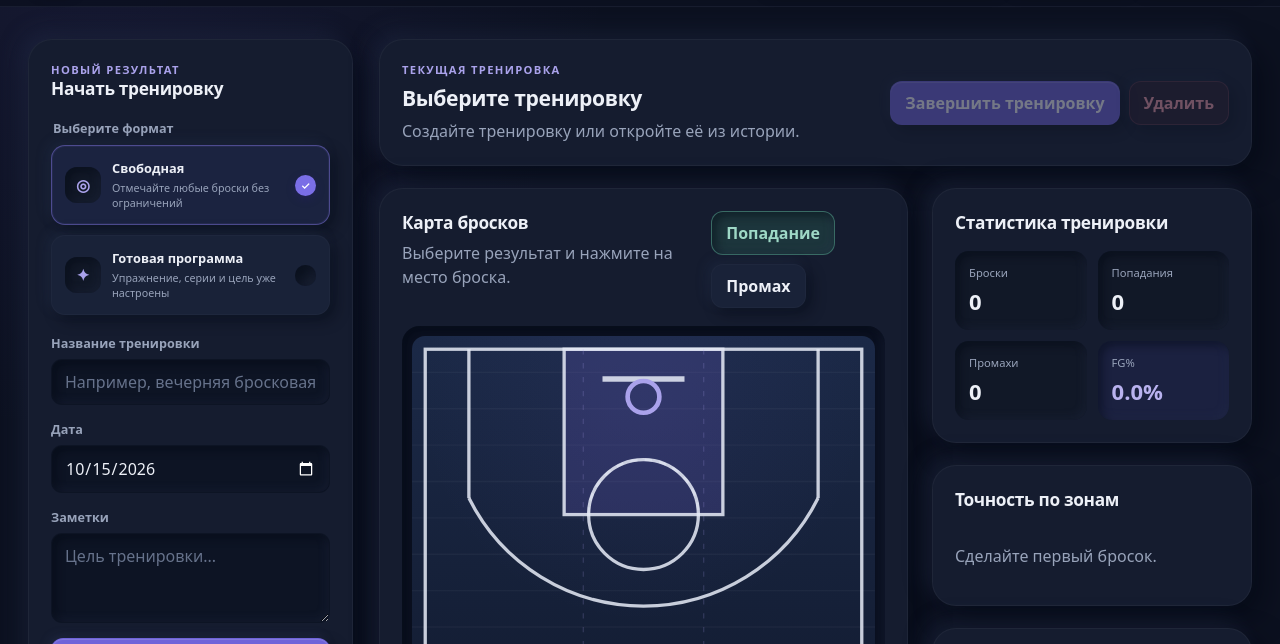
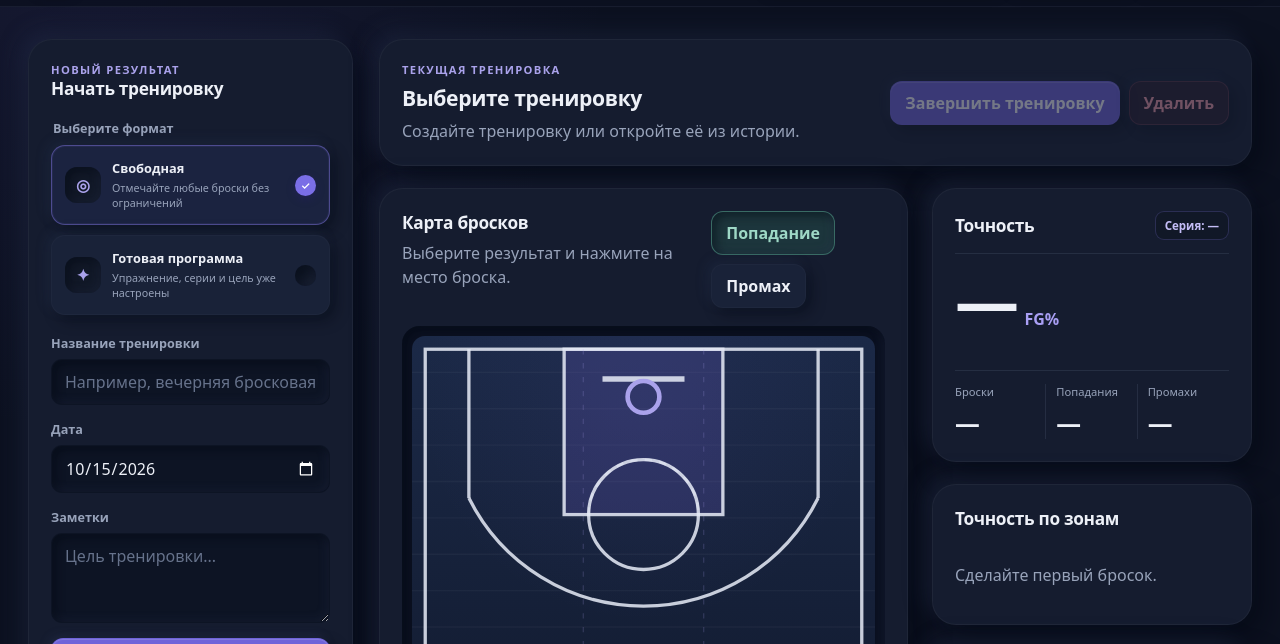
Before and after one commit to trsvar4i/basketball-shots-tracker, a plain HTML site: page index.html in a window 1280 px wide. Shown: the part 77-721 px from the top of the page. Drawn offline with Linux system fonts and the light colour scheme; a web font is replaced by a local one.

Commit message:
Обновлены index.html, styles.css, app.js и README.md: добавлено табло точности в сине-фиолетовый интерфейс

```diff
--- a/app.js
+++ b/app.js
@@ -106,6 +106,8 @@
       "made-shots",
       "missed-shots",
       "field-goal-percent",
+      "current-streak",
+      "recent-shots",
       "zone-stats",
       "all-total-shots",
       "all-made-shots",
@@ -507,12 +509,37 @@
 
   function renderStatistics() {
     var stats = getWorkoutStats(state.activeWorkoutId);
+    var activeShots = getActiveShots();
+    var hasShots = stats.total > 0;
 
-    elements["total-shots"].textContent = stats.total;
-    elements["made-shots"].textContent = stats.made;
-    elements["missed-shots"].textContent = stats.missed;
+    elements["total-shots"].textContent = hasShots ? stats.total : "—";
+    elements["made-shots"].textContent = hasShots ? stats.made : "—";
+    elements["missed-shots"].textContent = hasShots ? stats.missed : "—";
     elements["field-goal-percent"].textContent =
-      stats.percent.toFixed(1) + "%";
+      hasShots ? stats.percent.toFixed(1) : "—";
+
+    var streak = 0;
+
+    for (var index = activeShots.length - 1; index >= 0; index -= 1) {
+      if (activeShots[index].result !== "made") {
+        break;
+      }
+
+      streak += 1;
+    }
+
+    elements["current-streak"].textContent =
+      "Серия: " + (hasShots ? streak : "—");
+
+    elements["recent-shots"].innerHTML = "";
+
+    activeShots.slice(-10).forEach(function (shot) {
+      var marker = document.createElement("i");
+
+      marker.className = "recent-shot " + shot.result;
+      marker.title = shot.result === "made" ? "Попадание" : "Промах";
+      elements["recent-shots"].appendChild(marker);
+    });
 
     var zoneContainer = elements["zone-stats"];
 
--- a/index.html
+++ b/index.html
@@ -16,8 +16,8 @@
     href="https://fonts.googleapis.com/css2?family=Google+Sans:wght@400;500;600;700&display=swap"
     rel="stylesheet"
   >
-  <link rel="stylesheet" href="./styles.css?v=13">
-  <script src="./app.js?v=11" defer></script>
+  <link rel="stylesheet" href="./styles.css?v=15">
+  <script src="./app.js?v=15" defer></script>
 </head>
 
 <body>
@@ -334,27 +334,32 @@
 
         <aside class="statistics-column">
           <section class="panel stats-panel">
-            <h2>Статистика тренировки</h2>
+            <div class="scoreboard-heading">
+              <h2>Точность</h2>
+              <span id="current-streak" class="streak-badge">Серия: —</span>
+            </div>
+
+            <div class="scoreboard-value">
+              <strong id="field-goal-percent">—</strong>
+              <span>FG%</span>
+            </div>
+
+            <div id="recent-shots" class="recent-shots" aria-label="Последние десять бросков"></div>
 
             <div class="stats-grid">
               <article class="stat-card">
                 <span>Броски</span>
-                <strong id="total-shots">0</strong>
+                <strong id="total-shots">—</strong>
               </article>
 
               <article class="stat-card">
                 <span>Попадания</span>
-                <strong id="made-shots">0</strong>
+                <strong id="made-shots">—</strong>
               </article>
 
               <article class="stat-card">
                 <span>Промахи</span>
-                <strong id="missed-shots">0</strong>
-              </article>
-
-              <article class="stat-card accent">
-                <span>FG%</span>
-                <strong id="field-goal-percent">0.0%</strong>
+                <strong id="missed-shots">—</strong>
               </article>
             </div>
           </section>
--- a/styles.css
+++ b/styles.css
@@ -938,18 +938,97 @@ button:active:not(:disabled) {
 
 /* Statistics */
 
+.scoreboard-heading {
+  display: flex;
+  align-items: center;
+  justify-content: space-between;
+  gap: 12px;
+  padding-bottom: 13px;
+  border-bottom: 1px solid var(--line);
+}
+
+.streak-badge {
+  padding: 6px 9px;
+  border: 1px solid rgba(138, 125, 240, .22);
+  border-radius: 9px;
+  color: #c4bdf6;
+  background: var(--surface-soft);
+  font-size: .72rem;
+  font-weight: 600;
+  white-space: nowrap;
+}
+
+.scoreboard-value {
+  display: flex;
+  align-items: baseline;
+  gap: 9px;
+  padding: 18px 0 10px;
+}
+
+.scoreboard-value strong {
+  color: var(--text);
+  font-size: clamp(3.2rem, 5vw, 4.5rem);
+  font-weight: 700;
+  font-variant-numeric: tabular-nums;
+  line-height: .9;
+  letter-spacing: -.055em;
+}
+
+.scoreboard-value span {
+  color: #a99ff4;
+  font-size: 1rem;
+  font-weight: 700;
+}
+
+.recent-shots {
+  display: flex;
+  align-items: center;
+  gap: 7px;
+  min-height: 13px;
+  margin-bottom: 17px;
+}
+
+.recent-shot {
+  display: block;
+  width: 10px;
+  height: 10px;
+  flex: 0 0 auto;
+}
+
+.recent-shot.made {
+  border-radius: 50%;
+  background: var(--success);
+}
+
+.recent-shot.missed {
+  background: var(--danger);
+  transform: rotate(45deg) scale(.82);
+}
+
 .stats-grid {
   display: grid;
-  grid-template-columns: 1fr 1fr;
-  gap: 11px;
-  margin-top: 17px;
+  grid-template-columns: repeat(3, 1fr);
+  gap: 0;
+  margin-top: 0;
+  padding-top: 13px;
+  border-top: 1px solid var(--line);
 }
 
 .stat-card {
-  padding: 14px;
-  border-radius: var(--radius-md);
-  background: var(--surface-soft);
-  box-shadow: var(--shadow-inset);
+  padding: 0 10px;
+  border-right: 1px solid var(--line);
+  border-radius: 0;
+  background: transparent;
+  box-shadow: none;
+}
+
+.stat-card:first-child {
+  padding-left: 0;
+}
+
+.stat-card:last-child {
+  padding-right: 0;
+  border-right: 0;
 }
 
 .stat-card span,
@@ -964,15 +1043,11 @@ button:active:not(:disabled) {
 
 .stat-card strong {
   margin-top: 6px;
-  font-size: 1.38rem;
+  font-size: 1.55rem;
   font-weight: 600;
-}
-
-.stat-card.accent {
-  background: #1b2140;
-}
-
-.stat-card.accent strong,
+  font-variant-numeric: tabular-nums;
+}
+
 .overall-row strong {
   color: #b9b2ef;
 }
```
Also changed, not shown: 1 other file.
